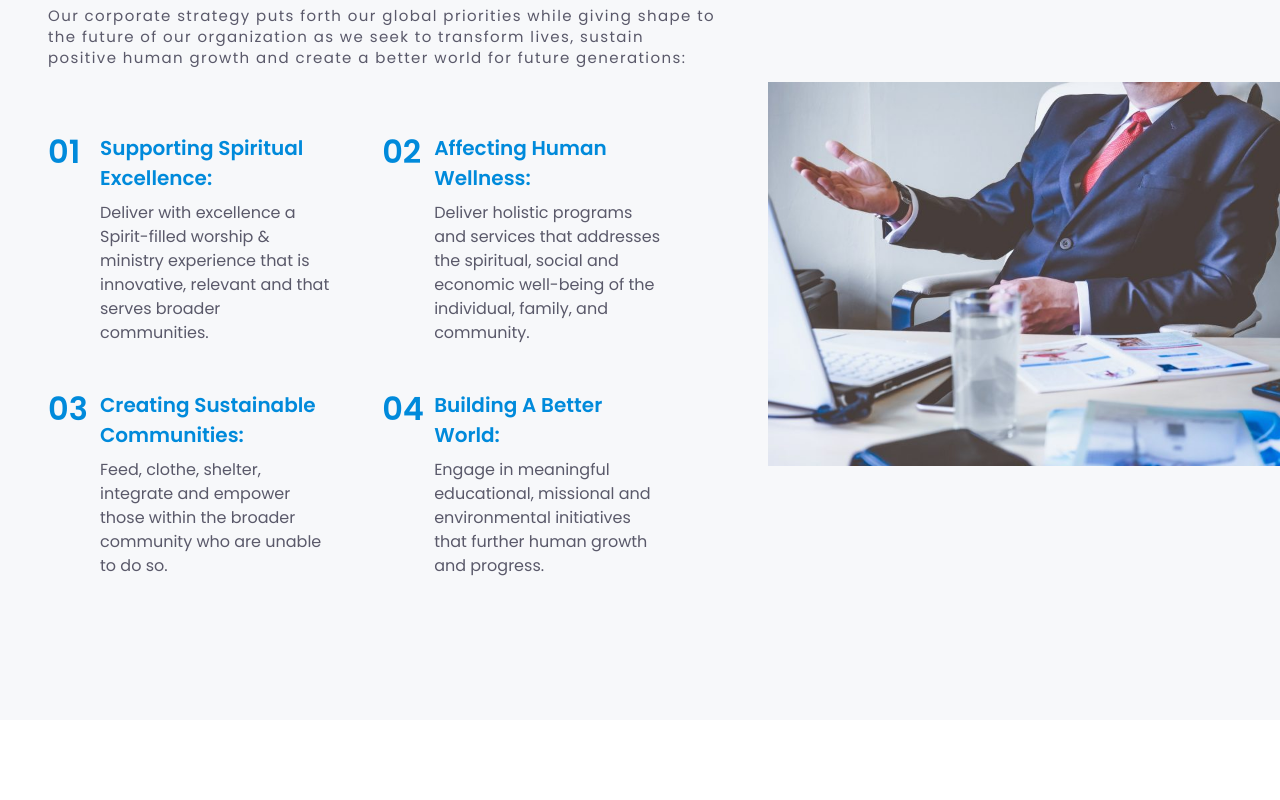
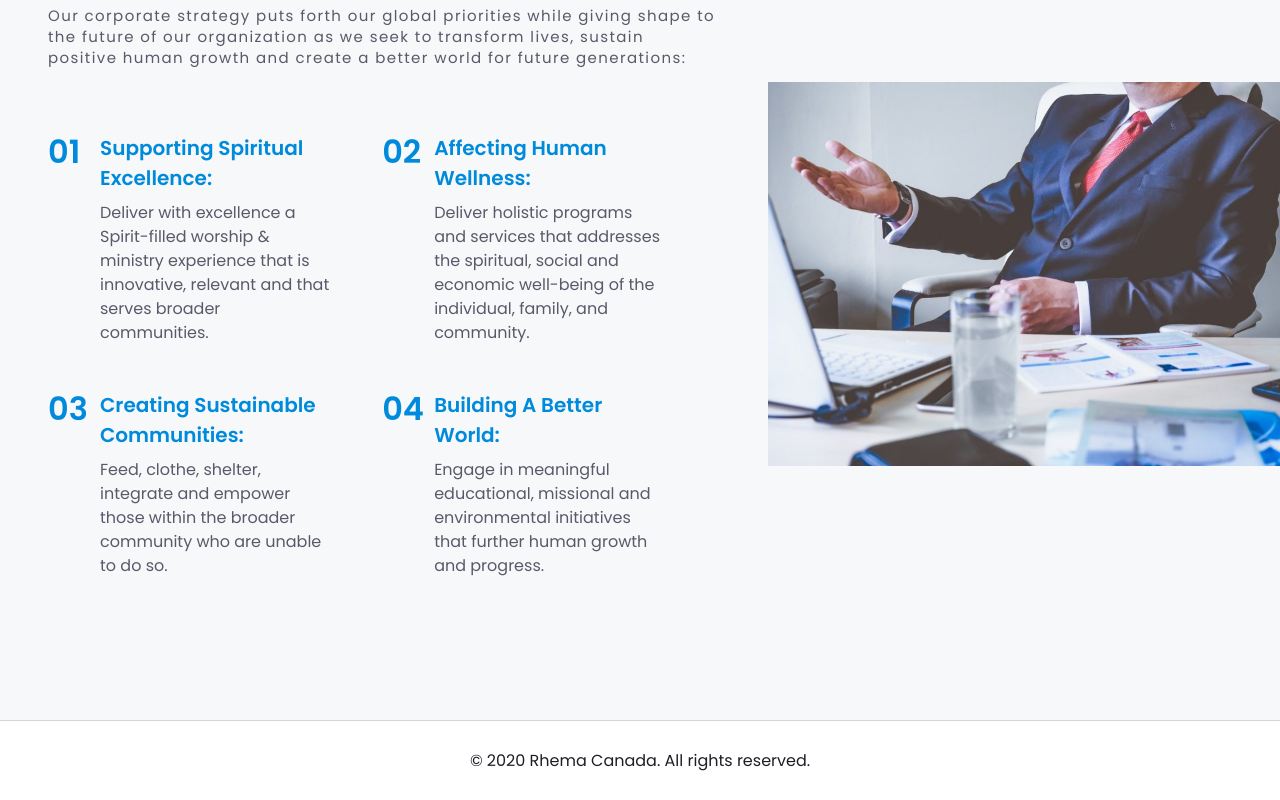
Before and after one commit to giadung/RhemaCanada, a React (Create React App) app: page / in a window 1280 px wide. Shown: the part 2672-3472 px from the top of the page. Before the commit the page ends 3392 px from the top, so only its background shows below. Built offline with nearby package versions, Linux system fonts and the light colour scheme.

Commit message:
add footer

```diff
--- a/src/components/Footer/FooterElements.js
+++ b/src/components/Footer/FooterElements.js
@@ -0,0 +1,22 @@
+import styled from 'styled-components'
+
+export const FooterContainer = styled.div`
+  height: 80px;
+  display: flex;
+  align-items: center;
+  justify-content: center;
+  position: relative;
+
+  :before {
+    content: '';
+    position: absolute;
+    top: 0;
+    left: 0;
+    width: 100%;
+    border-top: 1px solid var(--grey);
+  }
+`
+
+export const FooterP = styled.p`
+  color: var(--dark-grey);
+`
--- a/src/components/Footer/index.js
+++ b/src/components/Footer/index.js
@@ -0,0 +1,14 @@
+import React from 'react'
+import { FooterContainer, FooterP } from './FooterElements'
+
+const Footer = () => {
+  return (
+    <FooterContainer>
+      <FooterP>
+        &copy; {new Date().getFullYear()} Rhema Canada. All rights reserved.
+      </FooterP>
+    </FooterContainer>
+  )
+}
+
+export default Footer
--- a/src/pages/index.js
+++ b/src/pages/index.js
@@ -1,5 +1,6 @@
 import React, { useState } from 'react'
 import About from '../components/About'
+import Footer from '../components/Footer'
 import HeroSection from '../components/HeroSection'
 import Leadership from '../components/Leadership'
 import Navbar from '../components/Navbar'
@@ -24,6 +25,7 @@ const Home = () => {
       <About />
       <Leadership />
       <StrategySection {...strategyObj} />
+      <Footer />
     </>
   )
 }
```
Also changed, not shown: 1 other file (tests, documents, lock files or other folders).
